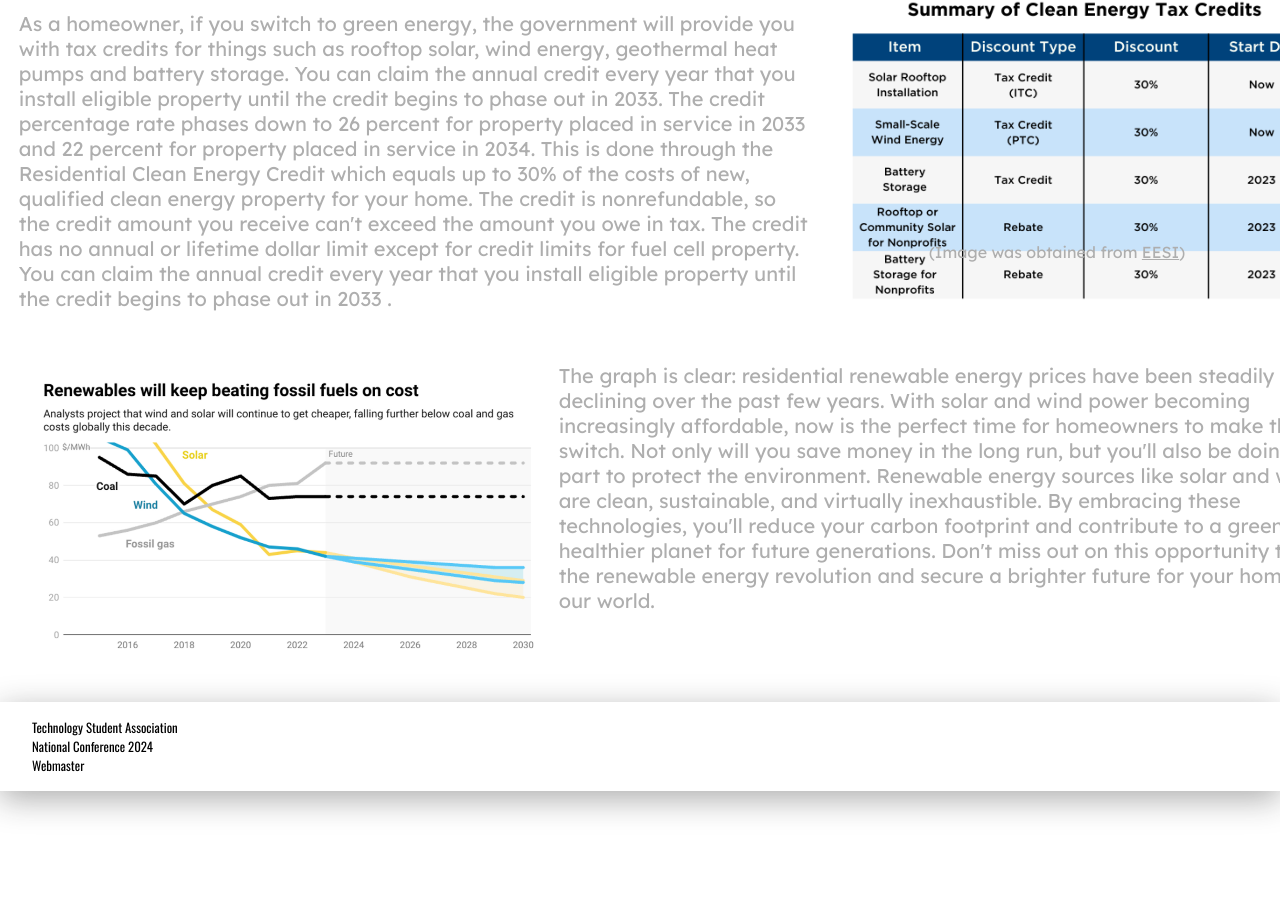
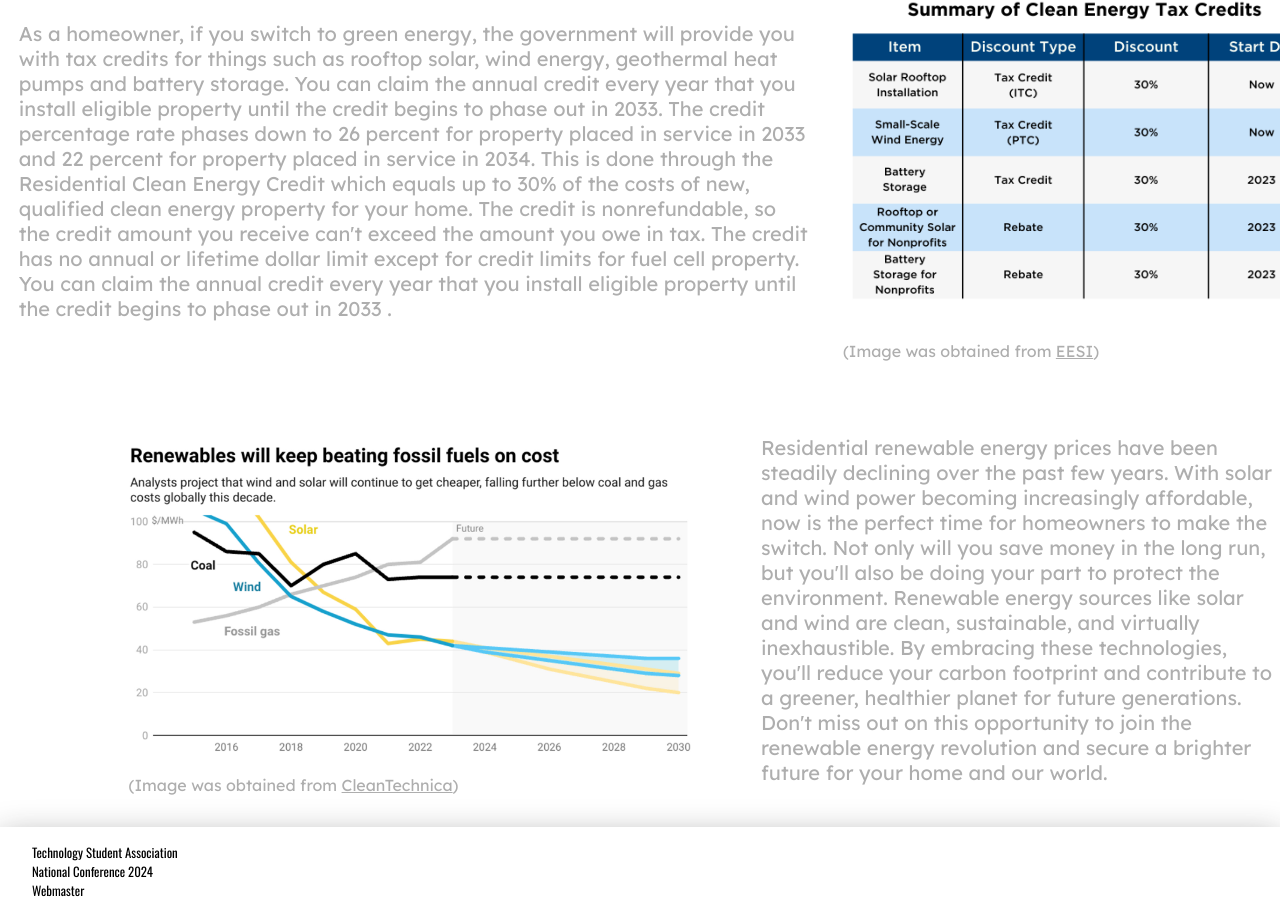
Before and after one commit to Srikark-17/greenwise, a React app: page /costs in a window 1280 px wide. Shown: the part 993-1909 px from the top of the page. Before the commit the page ends 1784 px from the top, so only its background shows below. Built offline with nearby package versions, Linux system fonts and the light colour scheme.

Commit message:
fixed stying

```diff
--- a/src/Costs/Costs.css
+++ b/src/Costs/Costs.css
@@ -130,7 +130,7 @@
 .credit {
   color: #aeaeae;
   font-family: "Lexend", "sans-serif";
-  position:absolute; right:95px; top:1235px;
+  margin-left: 2vw;
 }
 
 .credit > a {
@@ -139,28 +139,34 @@
   text-decoration: underline;
 }
 
-.fourthContainerCosts{
+.fourthContainerCosts {
   display: flex;
   width: 100vw;
   box-sizing: border-box;
-  display: grid;
-  align-items: right;
-  grid-template-columns: 1fr 1fr 1fr;
   column-gap: 5px;
-  flex-direction: column;
+  flex-direction: row;
+  align-items: center;
   text-align: left;
+  margin-right: auto;
+  margin-left: auto;
   justify-content: center;
   padding-bottom: 2rem;
+  gap: 3rem;
   padding-left: 6rem;
-  margin-top:-10px;
+  margin-top: 4vh;
 }
 
 .fourthDescription {
-  text-align:left;
+  text-align: left;
   font-size: 1.25rem;
   font-family: "Lexend", "sans-serif";
   color: #aeaeae;
-  width: 62vw;
+  width: 40vw;
+}
+
+.imgContainer {
+  display: flex;
+  flex-direction: column;
 }
 
 @media only screen and (max-width: 767px) {
--- a/src/Costs/Costs.js
+++ b/src/Costs/Costs.js
@@ -3,7 +3,7 @@ import "./Costs.css";
 import Header from "../components/Header/Header";
 import Footer from "../components/Footer/Footer";
 import table from "./summarycleanImage.png";
-import graph from "../assets/final_installation.jpeg"
+import graph from "../assets/final_installation.jpeg";
 
 const Costs = () => {
   return (
@@ -60,9 +60,31 @@ const Costs = () => {
           </div>
         </div>
         <div className="fourthContainerCosts">
-        <img className="wrap" src={graph} alt="graph" width="525px" />
-        <span class="fourthDescription"> The graph is clear: residential renewable energy prices have been steadily declining over the past few years. With solar and wind power becoming increasingly affordable, now is the perfect time for homeowners to make the switch. Not only will you save money in the long run, but you'll also be doing your part to protect the environment. Renewable energy sources like solar and wind are clean, sustainable, and virtually inexhaustible. By embracing these technologies, you'll reduce your carbon footprint and contribute to a greener, healthier planet for future generations. Don't miss out on this opportunity to join the renewable energy revolution and secure a brighter future for your home and our world.</span>
+          <div className="imgContainer">
+            <img className="wrap" src={graph} alt="graph" width="600px" />
+            <span className="credit">
+              (Image was obtained from{" "}
+              <a href="https://cleantechnica.com/2023/09/01/the-energy-technology-revolution-will-drive-renewable-energy-prices-even-lower/">
+                CleanTechnica
+              </a>
+              )
+            </span>
           </div>
+
+          <span class="fourthDescription">
+            Residential renewable energy prices have been steadily declining
+            over the past few years. With solar and wind power becoming
+            increasingly affordable, now is the perfect time for homeowners to
+            make the switch. Not only will you save money in the long run, but
+            you'll also be doing your part to protect the environment. Renewable
+            energy sources like solar and wind are clean, sustainable, and
+            virtually inexhaustible. By embracing these technologies, you'll
+            reduce your carbon footprint and contribute to a greener, healthier
+            planet for future generations. Don't miss out on this opportunity to
+            join the renewable energy revolution and secure a brighter future
+            for your home and our world.
+          </span>
+        </div>
       </div>
       <Footer />
     </>
```
